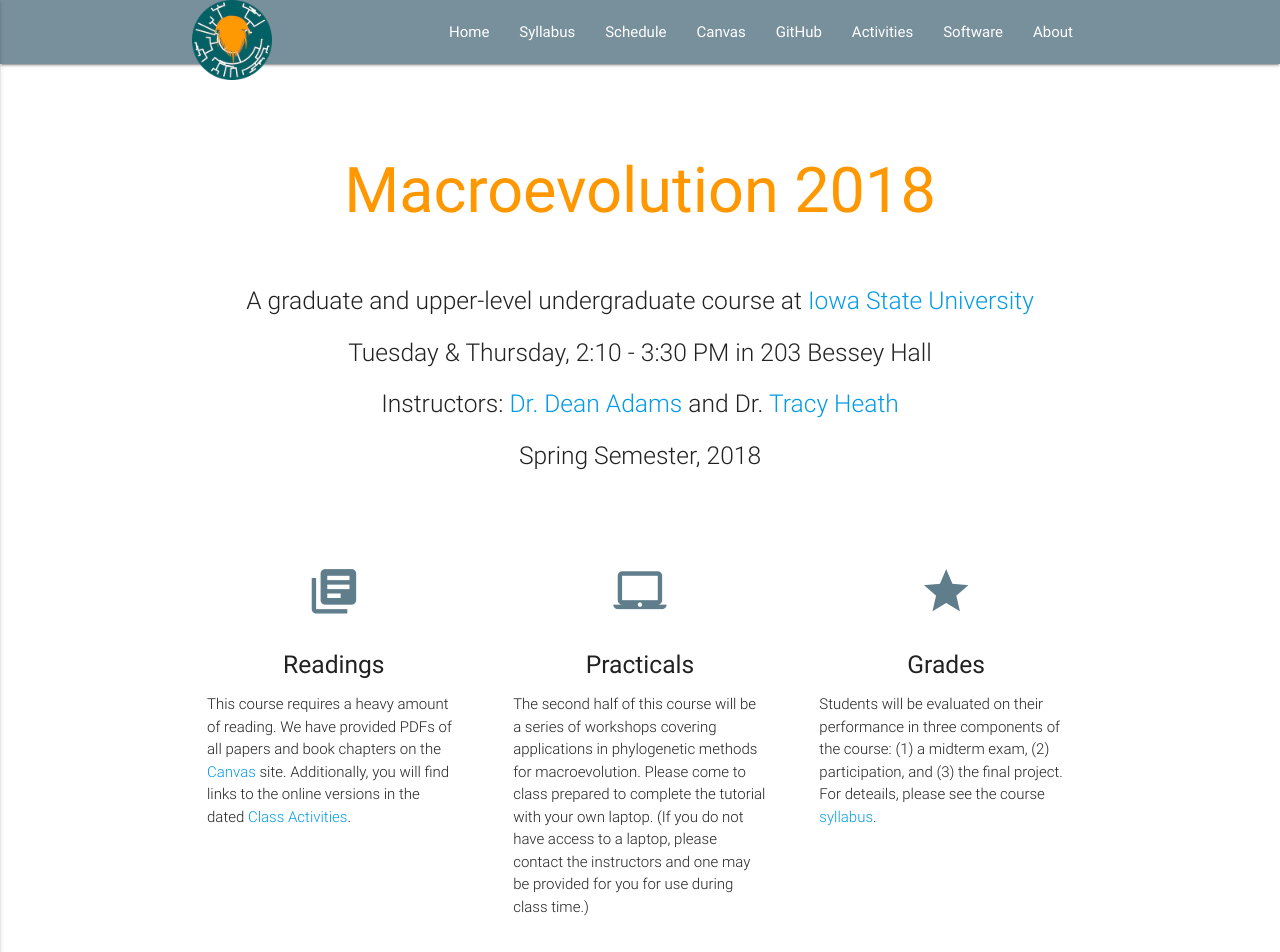
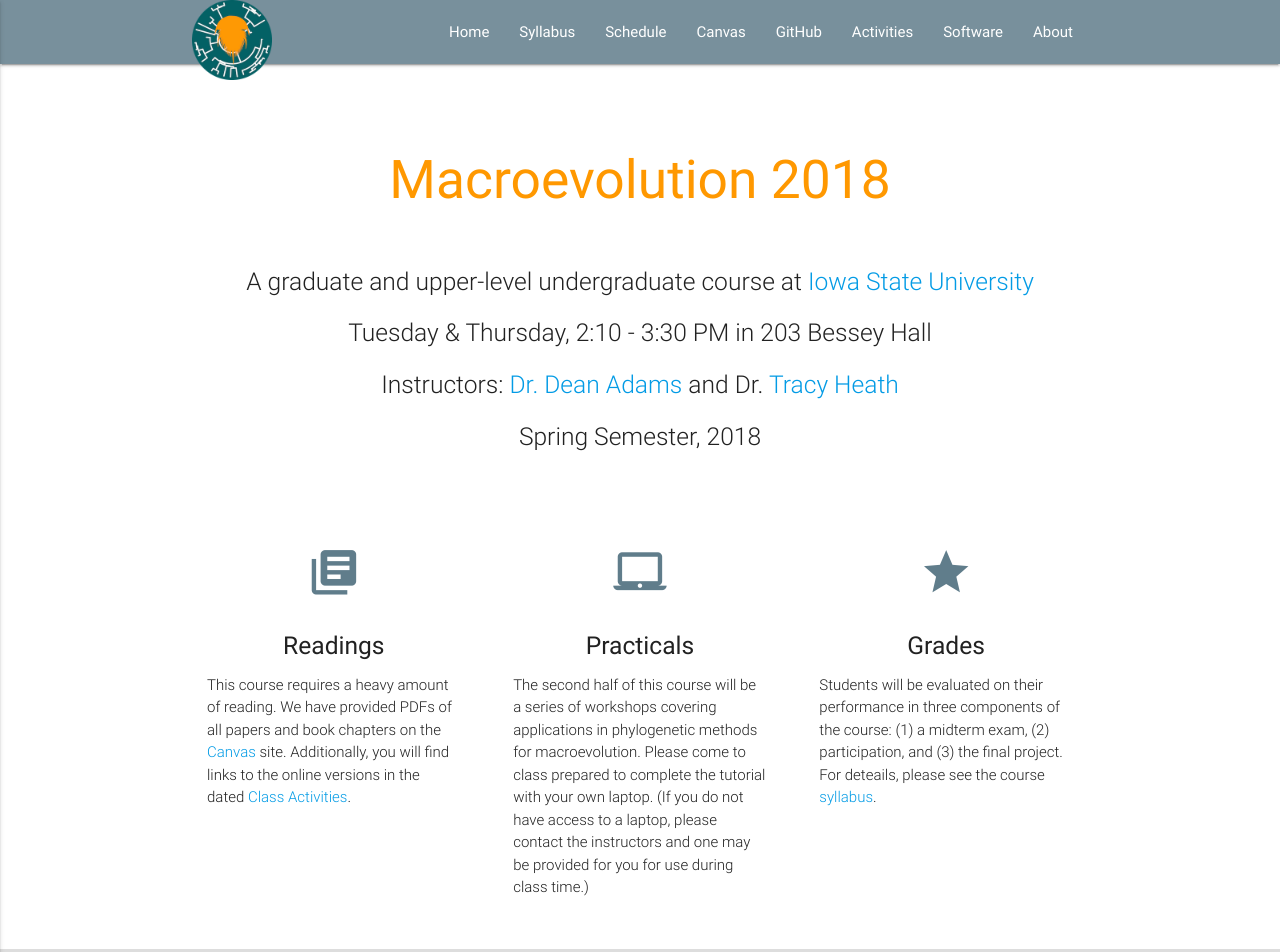
Before and after one commit to EEOB-Macroevolution/EEOB-565X-Spring2018, a Jekyll site: the page built from index.md, in a window 1280 px wide. Shown: the top 952 px of the page. Built offline with Jekyll 4.4.1, drawn with Linux system fonts in a browser that asks for light colours.

Commit message:
updated site title font size

```diff
--- a/_layouts/home.html
+++ b/_layouts/home.html
@@ -5,7 +5,7 @@
   <div class="section no-pad-bot" id="index-banner">
     <div class="container">
       <br><br>
-      <h1 class="header center orange-text">{{ site.title }}</h1>
+      <h2 class="header center orange-text">{{ site.title }}</h2>
       <div class="row center">
         <h5 class="header col s12 light">{{ content }}</h5>
       </div>
```
